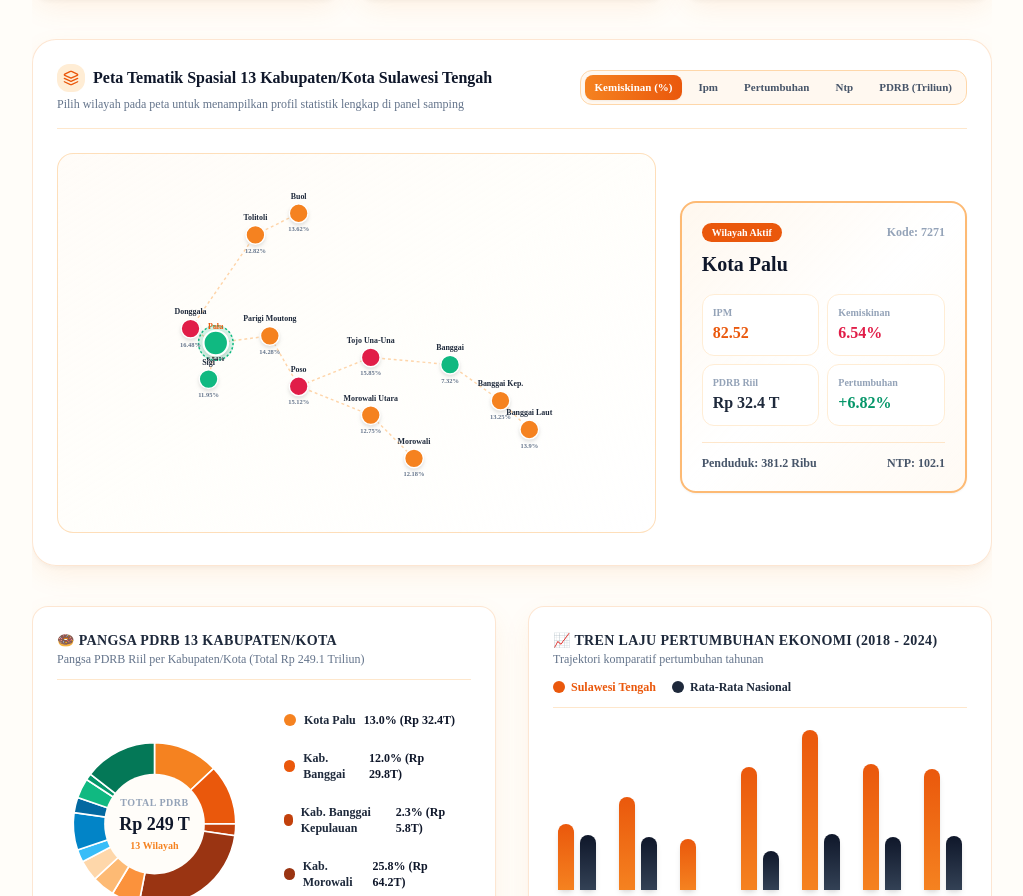
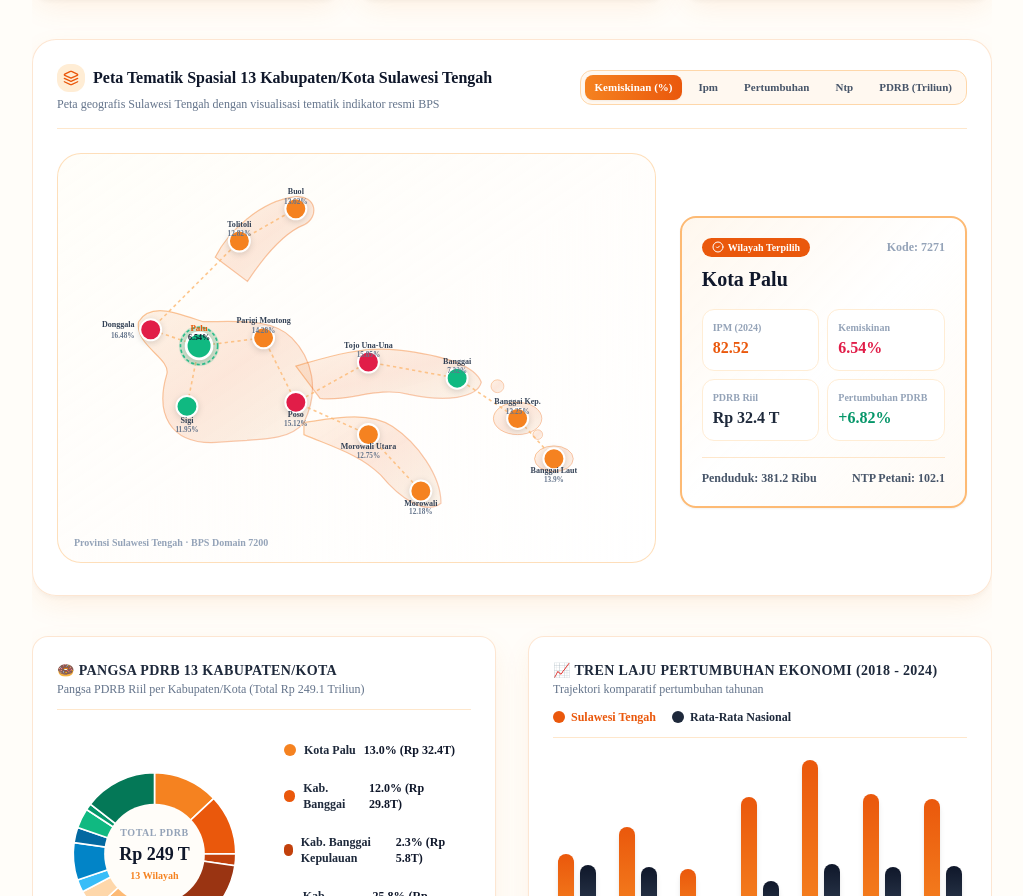
Before and after one commit to AndiFaturrahman/Web_Dashboard_Chatbot_BPSSulteng, a Next.js app in the folder web(next.js)/frontend/: page / in a window 1280 px wide. Shown: the part 1276-2172 px from the top of the page, without its empty margins (256-1279 px from the left). Built offline with nearby package versions, Linux system fonts and the light colour scheme; no server answers.

Commit message:
feat: add Central Sulawesi geographic silhouette background, fix Palu-Sigi label spacing, and remove hover flickering

```diff
--- a/web(next.js)/frontend/components/map/InteractiveGeoMap.tsx
+++ b/web(next.js)/frontend/components/map/InteractiveGeoMap.tsx
@@ -2,7 +2,7 @@
 
 import { useState } from "react";
 import { Regency } from "@/types";
-import { MapPin, Info, Layers, Sparkles, CheckCircle2 } from "lucide-react";
+import { Layers, Sparkles, MapPin, CheckCircle2 } from "lucide-react";
 
 interface GeoMapProps {
   regencies: Regency[];
@@ -10,24 +10,26 @@ interface GeoMapProps {
 
 export default function InteractiveGeoMap({ regencies }: GeoMapProps) {
   const [selectedKode, setSelectedKode] = useState<string>("7271");
+  const [hoveredKode, setHoveredKode] = useState<string | null>(null);
   const [activeMetric, setActiveMetric] = useState<"kemiskinan" | "ipm" | "pertumbuhan" | "ntp" | "pdrb">("kemiskinan");
 
   const activeReg = regencies.find((r) => r.Kode === selectedKode) || regencies[0];
 
-  const regencyCoords: Record<string, { cx: number; cy: number; label: string }> = {
-    "7207": { cx: 270, cy: 60, label: "Buol" },
-    "7206": { cx: 210, cy: 90, label: "Tolitoli" },
-    "7205": { cx: 120, cy: 220, label: "Donggala" },
-    "7271": { cx: 155, cy: 240, label: "Palu" },
-    "7210": { cx: 145, cy: 290, label: "Sigi" },
-    "7208": { cx: 230, cy: 230, label: "Parigi Moutong" },
-    "7204": { cx: 270, cy: 300, label: "Poso" },
-    "7209": { cx: 370, cy: 260, label: "Tojo Una-Una" },
-    "7212": { cx: 370, cy: 340, label: "Morowali Utara" },
-    "7203": { cx: 430, cy: 400, label: "Morowali" },
-    "7201": { cx: 480, cy: 270, label: "Banggai" },
-    "7202": { cx: 550, cy: 320, label: "Banggai Kep." },
-    "7211": { cx: 590, cy: 360, label: "Banggai Laut" },
+  // Refined coordinates with clean spacing around Palu, Sigi, Donggala, and Parigi
+  const regencyCoords: Record<string, { cx: number; cy: number; label: string; textPos: "top" | "bottom" | "left" | "right" }> = {
+    "7207": { cx: 285, cy: 55, label: "Buol", textPos: "top" },
+    "7206": { cx: 215, cy: 95, label: "Tolitoli", textPos: "top" },
+    "7205": { cx: 105, cy: 205, label: "Donggala", textPos: "left" },
+    "7271": { cx: 165, cy: 225, label: "Palu", textPos: "top" },
+    "7210": { cx: 150, cy: 300, label: "Sigi", textPos: "bottom" },
+    "7208": { cx: 245, cy: 215, label: "Parigi Moutong", textPos: "top" },
+    "7204": { cx: 285, cy: 295, label: "Poso", textPos: "bottom" },
+    "7209": { cx: 375, cy: 245, label: "Tojo Una-Una", textPos: "top" },
+    "7212": { cx: 375, cy: 335, label: "Morowali Utara", textPos: "bottom" },
+    "7203": { cx: 440, cy: 405, label: "Morowali", textPos: "bottom" },
+    "7201": { cx: 485, cy: 265, label: "Banggai", textPos: "top" },
+    "7202": { cx: 560, cy: 315, label: "Banggai Kep.", textPos: "top" },
+    "7211": { cx: 605, cy: 365, label: "Banggai Laut", textPos: "bottom" },
   };
 
   const getMetricValue = (r: Regency) => {
@@ -73,7 +75,7 @@ export default function InteractiveGeoMap({ regencies }: GeoMapProps) {
             </h3>
           </div>
           <p className="text-xs text-slate-500 mt-1">
-            Pilih wilayah pada peta untuk menampilkan profil statistik lengkap di panel samping
+            Peta geografis Sulawesi Tengah dengan visualisasi tematik indikator resmi BPS
           </p>
         </div>
 
@@ -97,32 +99,127 @@ export default function InteractiveGeoMap({ regencies }: GeoMapProps) {
       </div>
 
       <div className="mt-6 grid grid-cols-1 gap-6 lg:grid-cols-12 items-center">
-        {/* Left: Scrollable SVG Map Canvas */}
+        {/* Left: SVG Map Canvas with Geographic Silhouette */}
         <div className="lg:col-span-8 overflow-x-auto pb-2 scrollbar-thin scrollbar-thumb-orange-200">
-          <div className="relative min-w-[500px] w-full h-[380px] bg-gradient-to-br from-orange-50/40 via-amber-50/20 to-white rounded-2xl border border-orange-200/80 flex items-center justify-center p-4">
-            <svg viewBox="0 0 700 480" className="w-full h-full">
-              {/* Island Connectors */}
+          <div className="relative min-w-[540px] w-full h-[410px] bg-gradient-to-br from-amber-50/30 via-orange-50/20 to-white rounded-3xl border border-orange-200/80 flex items-center justify-center p-2">
+
+            {/* Watermark Label */}
+            <div className="absolute bottom-3 left-4 text-[10px] font-bold text-slate-400 select-none pointer-events-none">
+              Provinsi Sulawesi Tengah · BPS Domain 7200
+            </div>
+
+            <svg viewBox="0 0 720 480" className="w-full h-full select-none">
+              <defs>
+                {/* Silhouette Island Gradients */}
+                <linearGradient id="sultengSilhouette" x1="0%" y1="0%" x2="100%" y2="100%">
+                  <stop offset="0%" stopColor="#F58220" stopOpacity="0.10" />
+                  <stop offset="50%" stopColor="#EA580C" stopOpacity="0.14" />
+                  <stop offset="100%" stopColor="#D97706" stopOpacity="0.08" />
+                </linearGradient>
+
+                <linearGradient id="sultengCoast" x1="0%" y1="0%" x2="100%" y2="100%">
+                  <stop offset="0%" stopColor="#F58220" stopOpacity="0.45" />
+                  <stop offset="100%" stopColor="#EA580C" stopOpacity="0.30" />
+                </linearGradient>
+              </defs>
+
+              {/* 1. CENTRAL SULAWESI GEOGRAPHIC SILHOUETTE (MAINLAND & ARMS) */}
+              <g className="pointer-events-none">
+                {/* North Arm: Buol & Tolitoli */}
+                <path
+                  d="M 185,115 C 200,85 240,45 285,40 C 310,38 315,65 295,75 C 270,85 245,115 225,145 Z"
+                  fill="url(#sultengSilhouette)"
+                  stroke="url(#sultengCoast)"
+                  strokeWidth="1.5"
+                />
+
+                {/* West Neck: Donggala, Palu, Sigi, Parigi, Poso */}
+                <path
+                  d="M 90,195 C 105,170 140,185 170,195 C 210,195 255,190 280,215 C 305,240 315,280 295,320 C 275,345 235,340 180,345 C 130,345 110,310 125,260 C 130,240 85,225 90,195 Z"
+                  fill="url(#sultengSilhouette)"
+                  stroke="url(#sultengCoast)"
+                  strokeWidth="1.5"
+                />
+
+                {/* East Peninsula: Tojo Una-Una, Banggai mainland */}
+                <path
+                  d="M 285,250 C 320,240 365,225 410,230 C 455,235 505,245 515,270 C 510,290 470,295 425,285 C 385,275 350,295 315,290 Z"
+                  fill="url(#sultengSilhouette)"
+                  stroke="url(#sultengCoast)"
+                  strokeWidth="1.5"
+                />
+
+                {/* Southeast Arm: Morowali Utara, Morowali */}
+                <path
+                  d="M 295,320 C 330,315 375,305 405,325 C 435,345 465,385 465,420 C 445,435 415,415 390,385 C 365,360 330,350 295,335 Z"
+                  fill="url(#sultengSilhouette)"
+                  stroke="url(#sultengCoast)"
+                  strokeWidth="1.5"
+                />
+
+                {/* Banggai Kepulauan & Banggai Laut Archipelago */}
+                <ellipse cx="560" cy="315" rx="30" ry="20" fill="url(#sultengSilhouette)" stroke="url(#sultengCoast)" strokeWidth="1.2" />
+                <ellipse cx="605" cy="365" rx="24" ry="16" fill="url(#sultengSilhouette)" stroke="url(#sultengCoast)" strokeWidth="1.2" />
+                <circle cx="535" cy="275" r="8" fill="url(#sultengSilhouette)" stroke="url(#sultengCoast)" strokeWidth="1" />
+                <circle cx="585" cy="335" r="6" fill="url(#sultengSilhouette)" stroke="url(#sultengCoast)" strokeWidth="1" />
+              </g>
+
+              {/* 2. REGIONAL CONNECTOR ROUTE NETWORK */}
               <path
-                d="M 210,90 L 270,60 M 210,90 L 120,220 L 155,240 L 145,290 M 155,240 L 230,230 L 270,300 L 370,260 L 480,270 L 550,320 L 590,360 M 270,300 L 370,340 L 430,400"
-                className="fill-none stroke-orange-300/60 stroke-2 stroke-dasharray-4"
+                d="M 285,55 L 215,95 L 105,205 L 165,225 L 150,300 M 165,225 L 245,215 L 285,295 L 375,245 L 485,265 L 560,315 L 605,365 M 285,295 L 375,335 L 440,405"
+                className="fill-none stroke-orange-300/80 stroke-2"
                 strokeDasharray="4 4"
               />
 
-              {/* Regional Circular Nodes */}
+              {/* 3. REGIONAL NODES & CLEAN LABELS */}
               {regencies.map((reg) => {
                 const c = regencyCoords[reg.Kode];
                 if (!c) return null;
                 const isSelected = selectedKode === reg.Kode;
+                const isHovered = hoveredKode === reg.Kode;
                 const color = getNodeColor(reg);
                 const valStr = getMetricValue(reg);
+
+                // Calculate tidy text positioning
+                let labelY = c.cy - 18;
+                let valY = c.cy + 22;
+                let textAnchor: "middle" | "start" | "end" = "middle";
+                let labelX = c.cx;
+
+                if (c.textPos === "top") {
+                  labelY = c.cy - 18;
+                  valY = c.cy - 6;
+                } else if (c.textPos === "bottom") {
+                  labelY = c.cy + 18;
+                  valY = c.cy + 29;
+                } else if (c.textPos === "left") {
+                  labelX = c.cx - 20;
+                  labelY = c.cy - 3;
+                  valY = c.cy + 10;
+                  textAnchor = "end";
+                }
+
+                // Special fine-tuning for Palu & Sigi to avoid any overlap
+                if (reg.Kode === "7271") { // Palu
+                  labelX = c.cx;
+                  labelY = c.cy - 19;
+                  valY = c.cy - 7;
+                }
+                if (reg.Kode === "7210") { // Sigi
+                  labelX = c.cx;
+                  labelY = c.cy + 20;
+                  valY = c.cy + 32;
+                }
 
                 return (
                   <g
                     key={reg.Kode}
                     onClick={() => setSelectedKode(reg.Kode)}
-                    className="cursor-pointer transition-all duration-300 group"
+                    onMouseEnter={() => setHoveredKode(reg.Kode)}
+                    onMouseLeave={() => setHoveredKode(null)}
+                    className="cursor-pointer"
                   >
-                    {/* Elegant Static Selected Halo (Replaced harsh infinite ping loop) */}
+                    {/* Active Selected Steady Halo (No aggressive ping/flicker) */}
                     {isSelected && (
                       <>
                         <circle
@@ -130,48 +227,76 @@ export default function InteractiveGeoMap({ regencies }: GeoMapProps) {
                           cy={c.cy}
                           r="25"
                           fill={color}
-                          fillOpacity="0.18"
+                          fillOpacity="0.20"
                         />
                         <circle
                           cx={c.cx}
                           cy={c.cy}
-                          r="24"
+                          r="23"
                           fill="none"
                           stroke={color}
                           strokeWidth="2"
-                          strokeDasharray="3 3"
-                          className="animate-spin-slow"
+                          strokeDasharray="4 3"
+                          opacity="0.85"
                         />
                       </>
                     )}
 
-                    {/* Node Body */}
+                    {/* Hover Steady Outline */}
+                    {isHovered && !isSelected && (
+                      <circle
+                        cx={c.cx}
+                        cy={c.cy}
+                        r="20"
+                        fill={color}
+                        fillOpacity="0.15"
+                        stroke={color}
+                        strokeWidth="1.5"
+                        opacity="0.6"
+                      />
+                    )}
+
+                    {/* Solid Node Body (Stable without CSS scale glitch) */}
                     <circle
                       cx={c.cx}
                       cy={c.cy}
-                      r={isSelected ? "17" : "13"}
+                      r={isSelected ? "16" : isHovered ? "15" : "13"}
                       fill={color}
-                      className="transition-all duration-300 drop-shadow-md group-hover:scale-110"
                       stroke="#FFFFFF"
-                      strokeWidth={isSelected ? "3" : "2"}
+                      strokeWidth={isSelected ? "3.5" : "2.5"}
+                      style={{ filter: "drop-shadow(0 2px 4px rgba(0,0,0,0.15))" }}
                     />
 
-                    {/* Node Text Label */}
+                    {/* Regional Name Label */}
                     <text
-                      x={c.cx}
-                      y={c.cy - 20}
-                      textAnchor="middle"
-                      className={"text-[11px] select-none " + (isSelected ? "font-black fill-[#EA580C]" : "font-bold fill-slate-800")}
+                      x={labelX}
+                      y={labelY}
+                      textAnchor={textAnchor}
+                      className={
+                        "select-none transition-colors duration-150 " +
+                        (isSelected
+                          ? "text-[11px] font-black fill-[#EA580C]"
+                          : isHovered
+                            ? "text-[11px] font-black fill-slate-900"
+                            : "text-[10px] font-bold fill-slate-700")
+                      }
                     >
                       {c.label}
                     </text>
 
-                    {/* Metric Sub-Label */}
+                    {/* Indicator Value Label */}
                     <text
-                      x={c.cx}
-                      y={c.cy + 25}
-                      textAnchor="middle"
-                      className={"text-[9px] select-none " + (isSelected ? "font-black fill-slate-900" : "font-bold fill-slate-500")}
+                      x={labelX}
+                      y={valY}
+                      textAnchor={textAnchor}
+                      className={
+                        "select-none transition-colors duration-150 " +
+                        (isSelected
+                          ? "text-[10px] font-black fill-slate-900"
+                          : isHovered
+                            ? "text-[9px] font-extrabold fill-[#EA580C]"
+                            : "text-[9px] font-semibold fill-slate-500")
+                      }
                     >
                       {valStr}
                     </text>
@@ -184,10 +309,11 @@ export default function InteractiveGeoMap({ regencies }: GeoMapProps) {
 
         {/* Right: Selected Region Inspector Panel */}
         <div className="lg:col-span-4 space-y-4">
-          <div className="rounded-2xl border-2 border-orange-300 bg-gradient-to-br from-orange-50/90 via-white to-orange-50/60 p-5 shadow-sm">
+          <div className="rounded-2xl border-2 border-orange-300 bg-gradient-to-br from-orange-50/95 via-white to-orange-50/60 p-5 shadow-sm">
             <div className="flex items-center justify-between">
-              <span className="rounded-full bg-[#EA580C] px-2.5 py-0.5 text-[10px] font-black text-white">
-                Wilayah Aktif
+              <span className="rounded-full bg-[#EA580C] px-2.5 py-0.5 text-[10px] font-black text-white flex items-center gap-1">
+                <CheckCircle2 className="h-3 w-3" />
+                Wilayah Terpilih
               </span>
               <span className="text-xs font-bold text-slate-400">Kode: {activeReg.Kode}</span>
             </div>
@@ -196,7 +322,7 @@ export default function InteractiveGeoMap({ regencies }: GeoMapProps) {
 
             <div className="mt-4 grid grid-cols-2 gap-2 text-xs font-bold text-slate-700">
               <div className="bg-white p-2.5 rounded-xl border border-orange-100 shadow-xs">
-                <div className="text-[10px] text-slate-400">IPM</div>
+                <div className="text-[10px] text-slate-400">IPM (2024)</div>
                 <div className="text-base font-black text-[#EA580C]">{activeReg.IPM}</div>
               </div>
               <div className="bg-white p-2.5 rounded-xl border border-orange-100 shadow-xs">
@@ -208,14 +334,14 @@ export default function InteractiveGeoMap({ regencies }: GeoMapProps) {
                 <div className="text-base font-black text-slate-800">Rp {activeReg.PDRB_Triliun} T</div>
               </div>
               <div className="bg-white p-2.5 rounded-xl border border-orange-100 shadow-xs">
-                <div className="text-[10px] text-slate-400">Pertumbuhan</div>
+                <div className="text-[10px] text-slate-400">Pertumbuhan PDRB</div>
                 <div className="text-base font-black text-emerald-600">+{activeReg.Pertumbuhan_PDRB}%</div>
               </div>
             </div>
 
             <div className="mt-4 flex items-center justify-between border-t border-orange-200/60 pt-3 text-xs font-bold text-slate-600">
               <span>Penduduk: <strong>{activeReg.Penduduk_Ribu} Ribu</strong></span>
-              <span>NTP: <strong>{activeReg.NTP}</strong></span>
+              <span>NTP Petani: <strong>{activeReg.NTP}</strong></span>
             </div>
           </div>
         </div>
```
